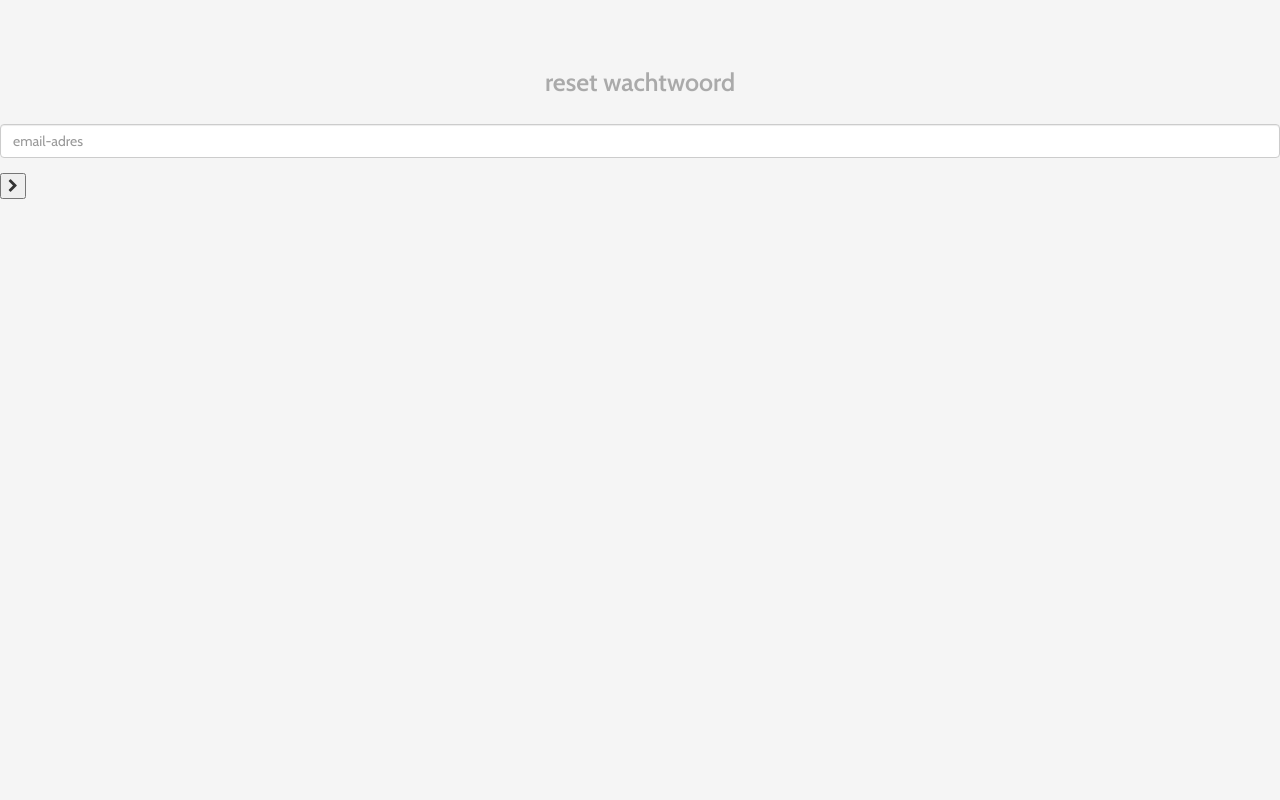
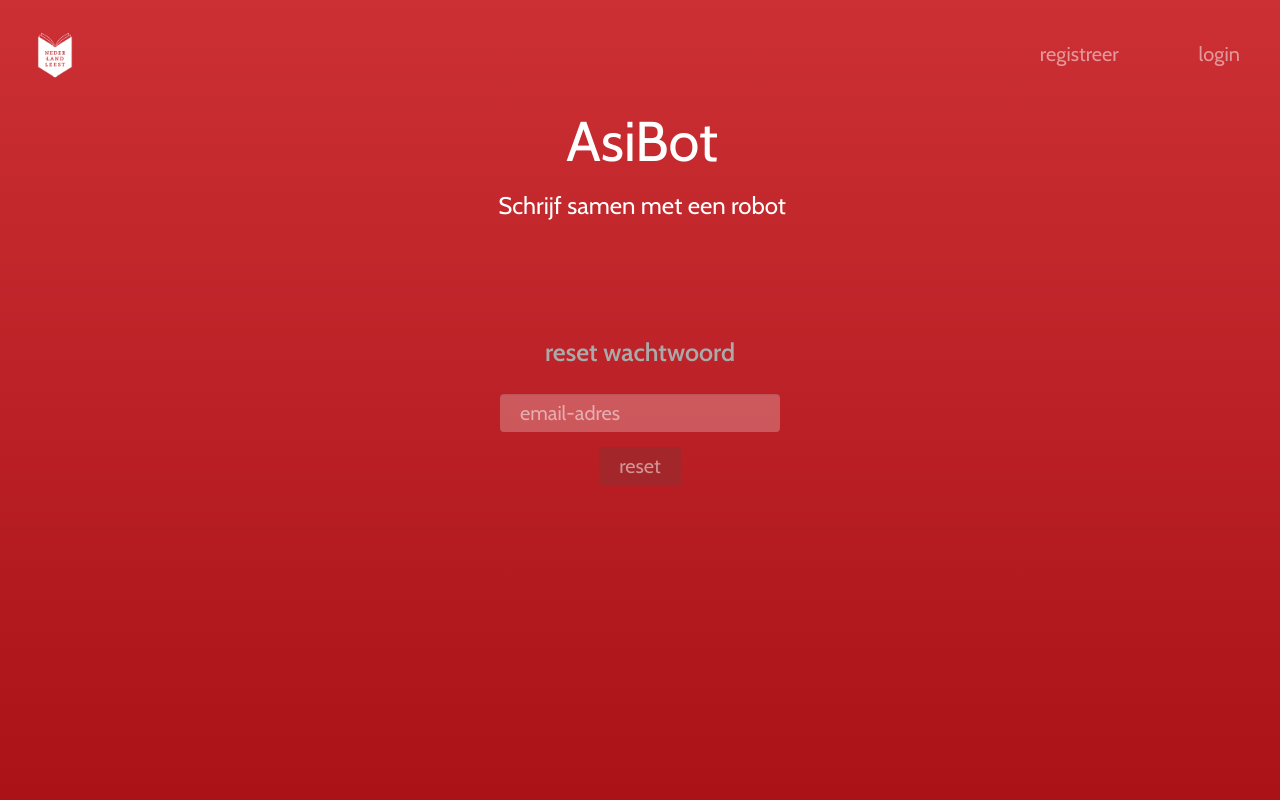
Before and after one commit to emanjavacas/weasimov, a Flask app: page /reset in a window 1280 px wide. Run offline with Flask 2, Linux system fonts and the light colour scheme; parts of the project's set-up code (start-up, migrations or seed data) failed here and were passed over; some libraries are stand-ins or nearby versions.

Commit message:
start react edit

```diff
--- a/app/app/forms.py
+++ b/app/app/forms.py
@@ -27,14 +27,14 @@ class LoginForm(Form):
 class RegisterForm(Form):
     username = StringField('username', validators=[DataRequired(), Email()])
     password = PasswordField('password', validators=[DataRequired()])
-    cpassword = PasswordField('confirm password', validators=[DataRequired()])
+    # cpassword = PasswordField('confirm password', validators=[DataRequired()])
 
     def validate_fields(self):
         if not self.available_username():
             self.username.errors = ('Opgegeven email-adres is al in gebruik.',)
             return False
-        if self.password.data != self.cpassword.data:
-            self.cpassword.errors = ('Wachtwoorden zijn niet hetzelfde', )
+        if not self.password.data:
+            self.cpassword.errors = ('Voer een wachtwoord in.', )
             return False
         return True
 
--- a/app/templates/reset.html
+++ b/app/templates/reset.html
@@ -2,7 +2,18 @@
 {% extends "base.html" %}
 
 {% block content %}
-<div class="text-center" style="padding:50px 0">
+<div class="text-center opening">
+    <div class='topbar'>
+        <a href='http://www.nederlandleest.nl' class='nlleest' target="_blank"></a>
+        <a href='/login' class='loginlink'>login</a>
+        <a href='/login' class='loginlink'>registreer</a>
+    </div>
+    <div class="row kop">
+        <div class='vcenter'>
+            <h1>AsiBot</h1>
+            <h3>Schrijf samen met een robot</h3>
+        </div>
+    </div>
     <div class="login-message">reset wachtwoord</div>
     <div class="login-form-1">
         <form action="" method="POST" name="reset" class="text-left">
@@ -13,13 +24,11 @@
                     <div class="form-group">
                     {{ form.email.label(class="sr-only")}} {{ form.email(class="form-control", placeholder="email-adres") }}
                     {% if form.email.errors %}
-                        <span class="help-block" style="color: brown">{{ form.email.errors }}</span>
+                        <span class="help-block">{{ form.email.errors }}</span>
                     {% endif %}
                     </div>
                 </div>
-                <button type="submit" class="login-button" id="reset-button">
-                    <i class="fa fa-chevron-right"></i>
-                </button>
+                <button type="submit" class="login-button" id="reset-button">reset</button>
             </div>
         </form>
     </div>
```
Also changed, not shown: app/static/components/Navbar.js (+4 -4 lines), app/templates/register.html (+0 -8 lines).
